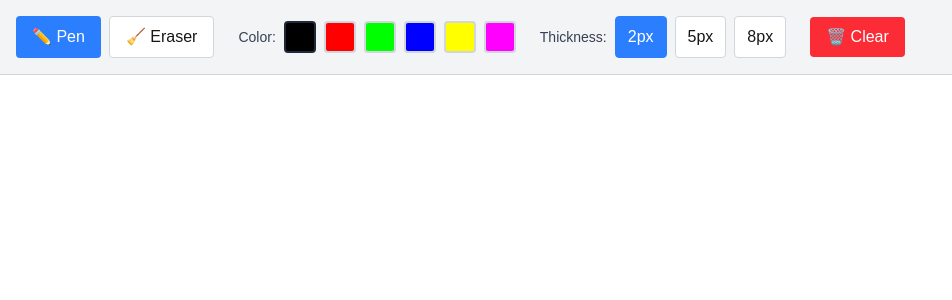
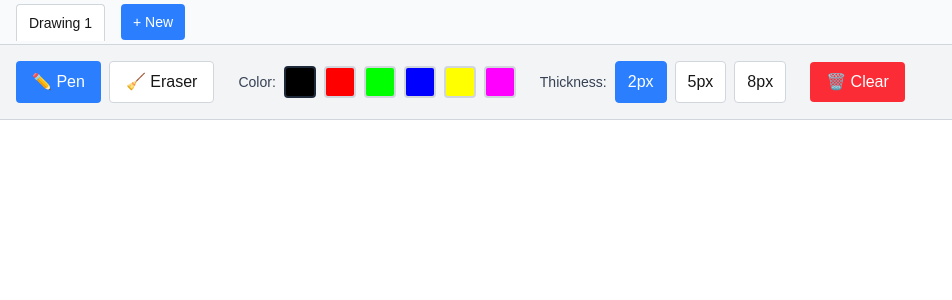
Before and after one commit to sanjdhar/whiteboard, a Next.js app: page / in a window 1280 px wide. Shown: the top 300 px of the page, without its empty margins (0-952 px from the left). Built offline with nearby package versions, Linux system fonts and the light colour scheme.

Commit message:
Added tabs for multiple canvases

```diff
--- a/app/components/Whiteboard.tsx
+++ b/app/components/Whiteboard.tsx
@@ -4,6 +4,12 @@ import { useRef, useEffect, useState } from "react";
 
 type Tool = "pen" | "eraser";
 type LineWidth = 2 | 5 | 8;
+
+interface Tab {
+  id: string;
+  name: string;
+  imageData: ImageData | null;
+}
 
 const COLORS = [
   "#000000",
@@ -20,6 +26,10 @@ export default function Whiteboard() {
   const [tool, setTool] = useState<Tool>("pen");
   const [color, setColor] = useState("#000000");
   const [lineWidth, setLineWidth] = useState<LineWidth>(2);
+  const [tabs, setTabs] = useState<Tab[]>([
+    { id: "1", name: "Drawing 1", imageData: null },
+  ]);
+  const [activeTabId, setActiveTabId] = useState("1");
 
   useEffect(() => {
     const canvas = canvasRef.current;
@@ -30,17 +40,61 @@ export default function Whiteboard() {
 
     // Set canvas size to window size
     canvas.width = window.innerWidth;
-    canvas.height = window.innerHeight;
+    canvas.height = window.innerHeight - 120;
+
+    // Restore previous drawing if it exists
+    const activeTab = tabs.find((t) => t.id === activeTabId);
+    if (activeTab?.imageData) {
+      ctx.putImageData(activeTab.imageData, 0, 0);
+    }
 
     // Handle window resize
     const handleResize = () => {
+      const imageData = ctx.getImageData(0, 0, canvas.width, canvas.height);
       canvas.width = window.innerWidth;
-      canvas.height = window.innerHeight;
+      canvas.height = window.innerHeight - 120;
+      ctx.putImageData(imageData, 0, 0);
     };
 
     window.addEventListener("resize", handleResize);
     return () => window.removeEventListener("resize", handleResize);
-  }, []);
+  }, [activeTabId, tabs]);
+
+  const saveCurrentDrawing = () => {
+    const canvas = canvasRef.current;
+    if (!canvas) return;
+    const ctx = canvas.getContext("2d");
+    if (!ctx) return;
+
+    const imageData = ctx.getImageData(0, 0, canvas.width, canvas.height);
+    setTabs(tabs.map((t) => (t.id === activeTabId ? { ...t, imageData } : t)));
+  };
+
+  const addTab = () => {
+    saveCurrentDrawing();
+    const newId = Date.now().toString();
+    const newTab: Tab = {
+      id: newId,
+      name: `Drawing ${tabs.length + 1}`,
+      imageData: null,
+    };
+    setTabs([...tabs, newTab]);
+    setActiveTabId(newId);
+  };
+
+  const switchTab = (id: string) => {
+    saveCurrentDrawing();
+    setActiveTabId(id);
+  };
+
+  const closeTab = (id: string) => {
+    if (tabs.length === 1) return;
+    const newTabs = tabs.filter((t) => t.id !== id);
+    setTabs(newTabs);
+    if (activeTabId === id) {
+      setActiveTabId(newTabs[0].id);
+    }
+  };
 
   const startDrawing = (
     e:
@@ -123,6 +177,41 @@ export default function Whiteboard() {
 
   return (
     <div className="w-full h-screen flex flex-col bg-white">
+      {/* Tabs */}
+      <div className="bg-gray-50 border-b border-gray-300 flex items-center gap-2 px-4 py-2 overflow-x-auto">
+        {tabs.map((tab) => (
+          <div
+            key={tab.id}
+            className={`flex items-center gap-2 px-3 py-2 rounded-t border border-b-0 cursor-pointer transition ${
+              activeTabId === tab.id
+                ? "bg-white border-gray-300"
+                : "bg-gray-100 border-gray-200 hover:bg-gray-200"
+            }`}
+          >
+            <button
+              onClick={() => switchTab(tab.id)}
+              className="font-medium text-sm"
+            >
+              {tab.name}
+            </button>
+            {tabs.length > 1 && (
+              <button
+                onClick={() => closeTab(tab.id)}
+                className="text-gray-500 hover:text-red-500 font-bold text-sm"
+              >
+                ✕
+              </button>
+            )}
+          </div>
+        ))}
+        <button
+          onClick={addTab}
+          className="ml-2 px-3 py-2 bg-blue-500 text-white rounded font-medium hover:bg-blue-600 transition text-sm"
+        >
+          + New
+        </button>
+      </div>
+
       {/* Toolbar */}
       <div className="bg-gray-100 border-b border-gray-300 p-4 flex items-center gap-6 flex-wrap">
         {/* Tool Selection */}
```
